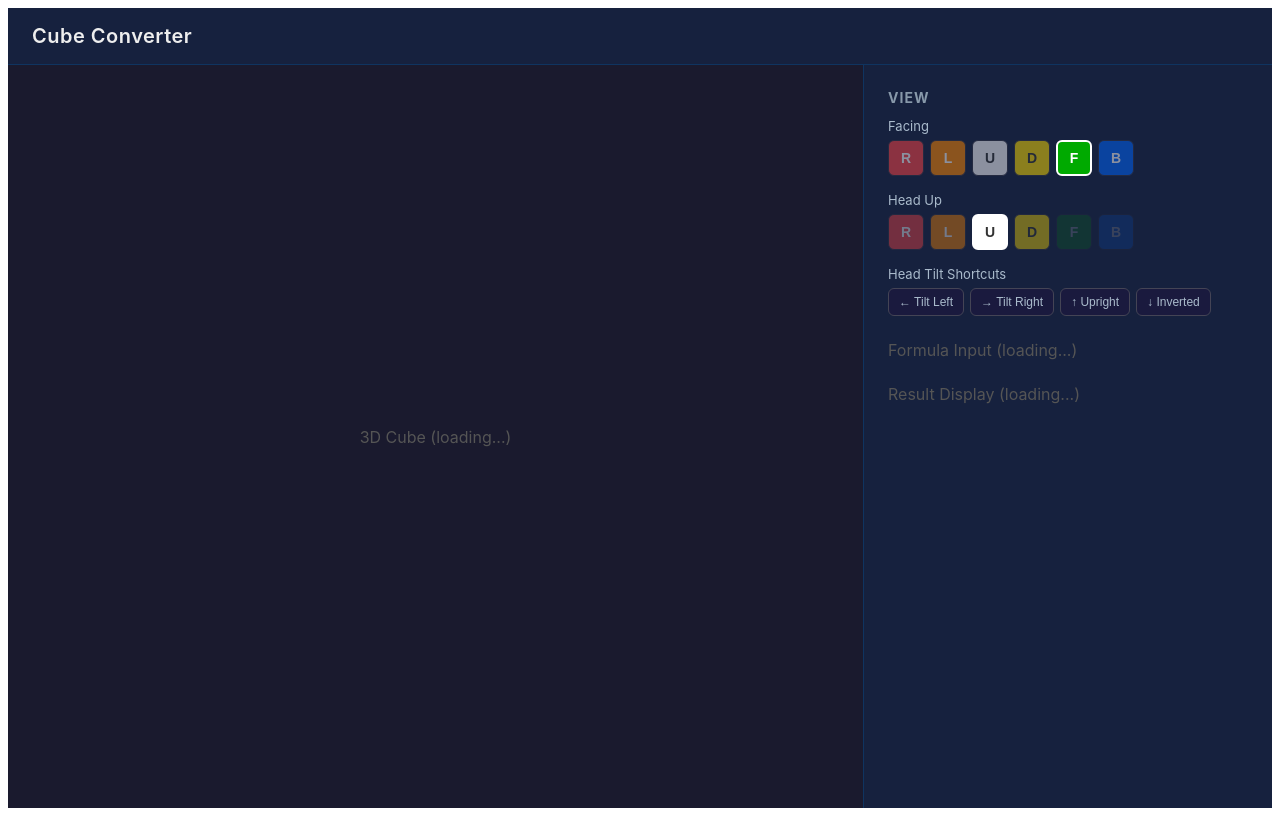
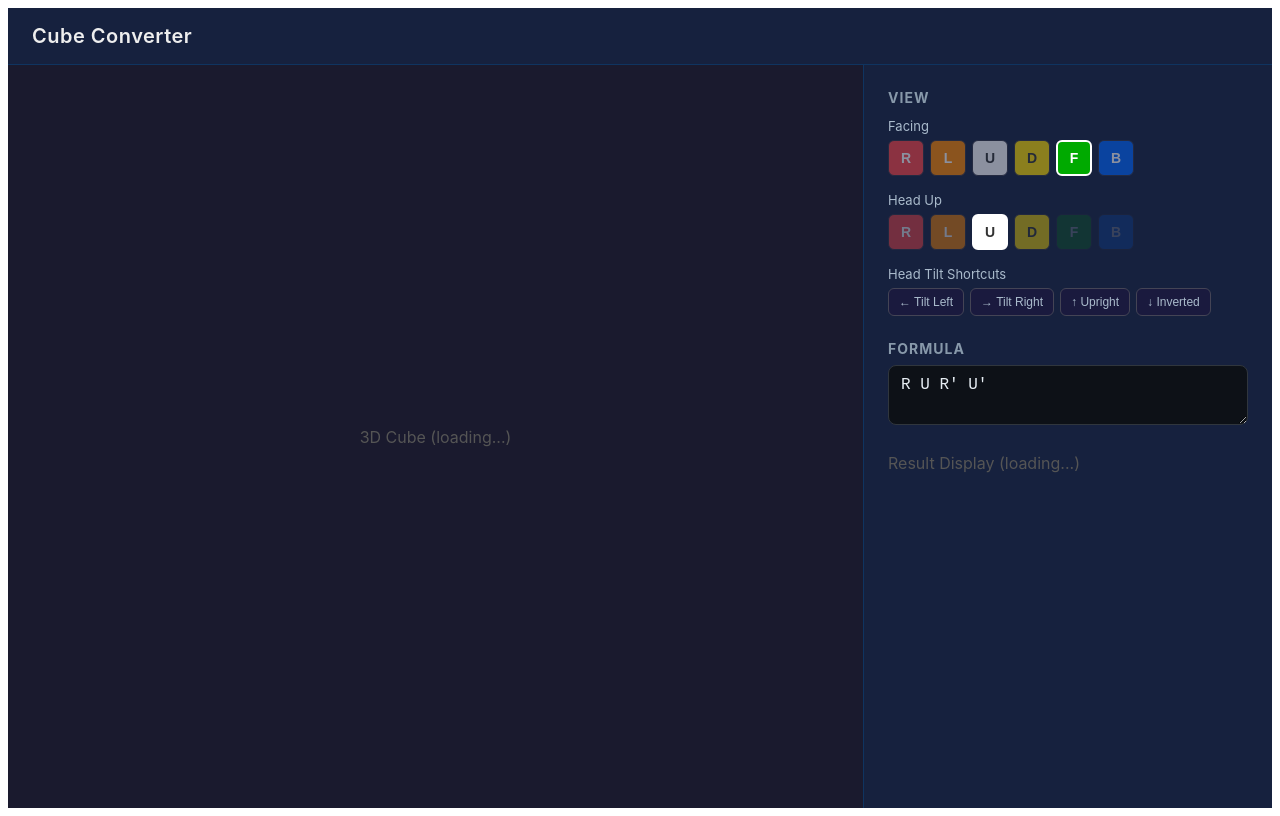
Before and after one commit to yaxuan97/RubikCubeFormulaConvert, a React (Vite) app in the folder packages/web/: page / in a window 1280 px wide. Built offline with nearby package versions, Linux system fonts and the light colour scheme.

Commit message:
feat(web): add formula input component

```diff
--- a/packages/web/src/components/FormulaInput.tsx
+++ b/packages/web/src/components/FormulaInput.tsx
@@ -4,6 +4,37 @@ interface Props {
   error: string;
 }
 
-export default function FormulaInput(_props: Props) {
-  return <div style={{ color: '#555' }}>Formula Input (loading...)</div>;
+export default function FormulaInput({ formula, onChange, error }: Props) {
+  return (
+    <section>
+      <h3 style={{ margin: '0 0 8px', fontSize: '14px', textTransform: 'uppercase', letterSpacing: '1px', color: '#8899aa' }}>
+        Formula
+      </h3>
+      <textarea
+        value={formula}
+        onChange={e => onChange(e.target.value)}
+        placeholder="e.g. R U R' U'"
+        spellCheck={false}
+        style={{
+          width: '100%',
+          minHeight: 60,
+          padding: '10px 12px',
+          fontSize: 16,
+          fontFamily: "'JetBrains Mono', 'Fira Code', monospace",
+          background: '#0d1117',
+          color: '#e6edf3',
+          border: error ? '1px solid #ff4444' : '1px solid #30363d',
+          borderRadius: 8,
+          resize: 'vertical',
+          outline: 'none',
+          boxSizing: 'border-box',
+        }}
+      />
+      {error && (
+        <div style={{ color: '#ff6b6b', fontSize: 12, marginTop: 4 }}>
+          ⚠ {error}
+        </div>
+      )}
+    </section>
+  );
 }
```
